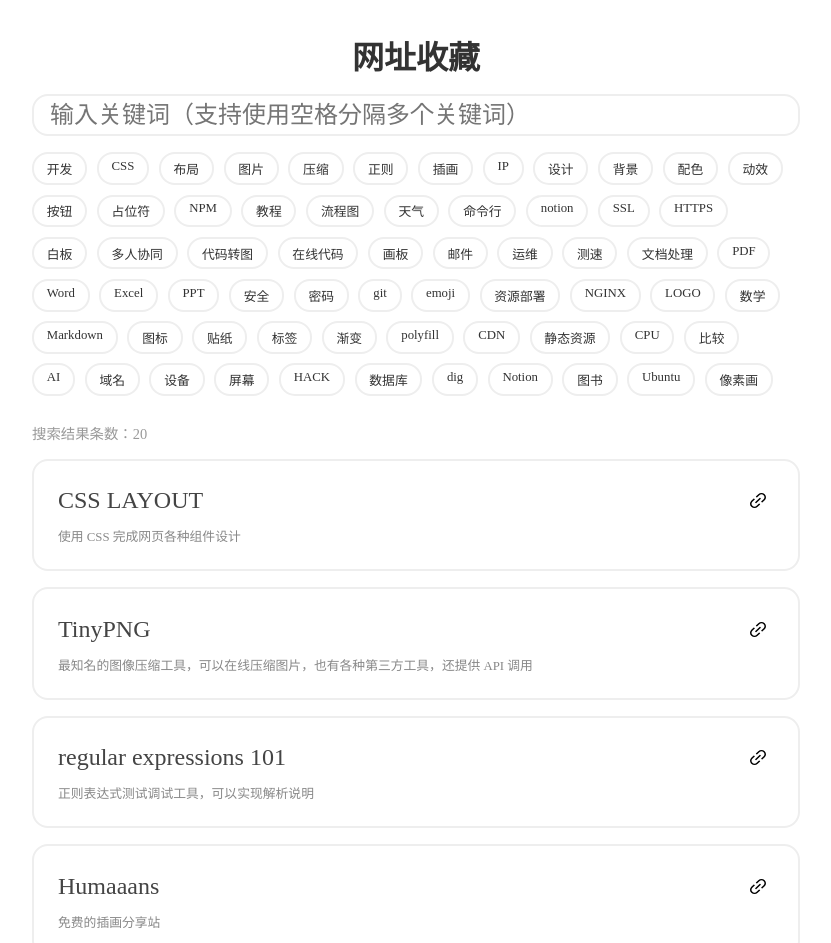
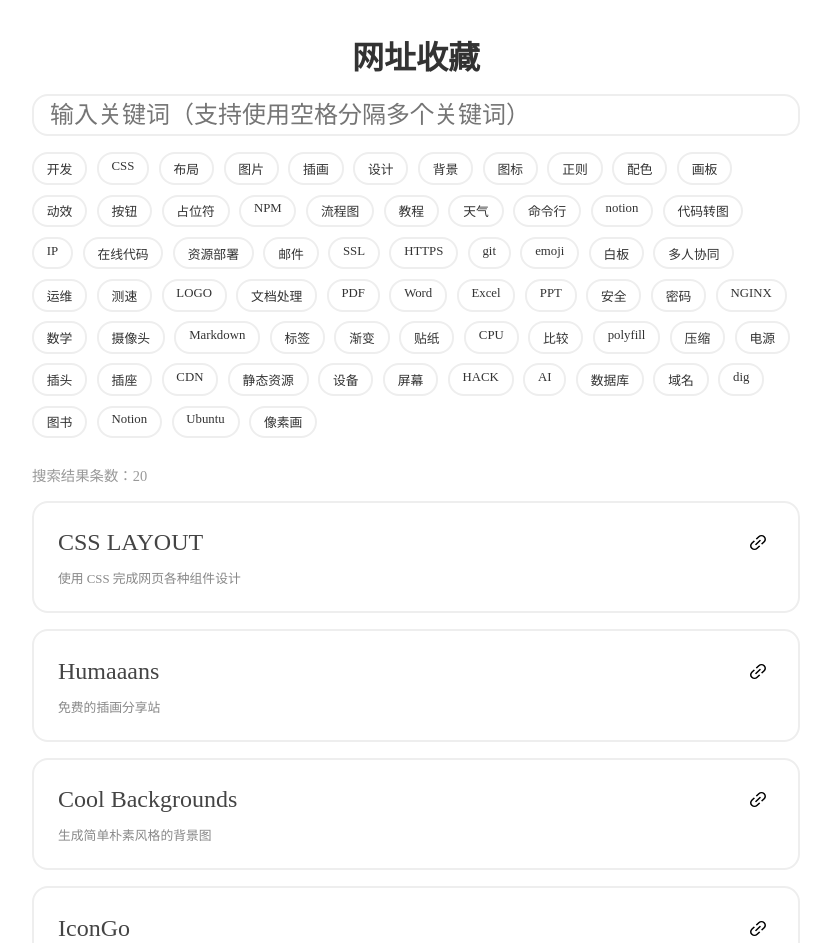
Before and after one commit to yukapril/nav.fridaycoder.com, a Vue app: page / in a window 1280 px wide. Shown: the top 943 px of the page, without its empty margins (224-1055 px from the left). Built offline with nearby package versions, Linux system fonts and the light colour scheme.

Commit message:
feat: 增加数据条目

```diff
--- a/src/data/data.ts
+++ b/src/data/data.ts
@@ -672,6 +672,20 @@ const data: Data = [
     desc: '在线通过文本生成 LOGO 和 Favicon，支持 Emoji 作为文本。',
     url: 'https://www.logo.surf',
     tags: ['开发', 'LOGO', '设计']
+  },
+  {
+    id: 95,
+    name: 'Plug & socket types around the world',
+    desc: '介绍各种电源型号插头插座。',
+    url: 'https://www.worldstandards.eu/electricity/plugs-and-sockets',
+    tags: ['电源', '插头', '插座']
+  },
+  {
+    id: 96,
+    name: '精选最佳网络摄像头',
+    desc: '在线观看各个国家地区开放的网络摄像头，还挺有意思的',
+    url: 'https://www.skylinewebcams.com/zh/live-cams-category/live-web-cams.html',
+    tags: ['摄像头']
   }
 ]
 
```
